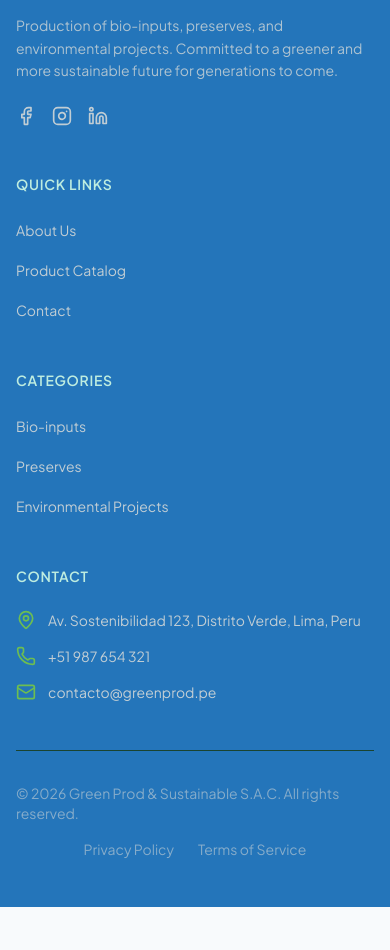
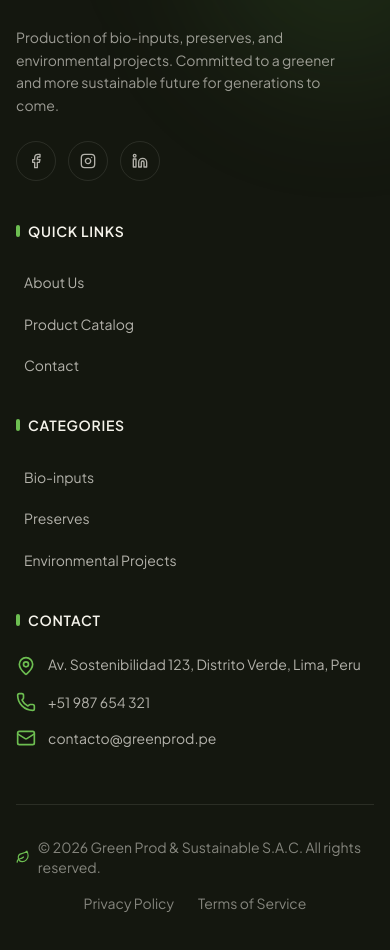
Before and after one commit to GreenProdANDSustainable/WebPage-Main-Principal-Informativa, a Next.js app: page /en in a window 390 px wide. Shown: the part 4776-5726 px from the top of the page. Before the commit the page ends 5683 px from the top, so only its background shows below. Built offline with nearby package versions, Linux system fonts and the light colour scheme.

Commit message:
feat(footer): rediseno premium responsive (paleta ink/husk/paper)
Refactor Footer component to use arrays for social links, quick links, and categories. Update styling and structure for better readability and maintainability.

```diff
--- a/components/layout/Footer.tsx
+++ b/components/layout/Footer.tsx
@@ -36,14 +36,35 @@ export default function Footer({ dictionary }: FooterProps) {
   const d = dictionary.Footer;
   const nav = dictionary.Navbar;
 
+  const socials = [
+    { Icon: Facebook, label: 'Facebook' },
+    { Icon: Instagram, label: 'Instagram' },
+    { Icon: Linkedin, label: 'LinkedIn' },
+  ];
+
+  const quickLinks = [
+    { label: d.about_us, href: '/nosotros' },
+    { label: d.product_catalog, href: '/catalogo' },
+    { label: d.contact_label, href: '/contacto' },
+  ];
+
+  const categories = [
+    { label: d.bioinsumos, href: '/catalogo#bioinsumos' },
+    { label: d.conservas, href: '/catalogo#conservas' },
+    { label: d.environmental_projects, href: '/catalogo#proyectos' },
+  ];
+
   return (
-    <footer className="bg-gp-blue text-[#e8e4db]/80">
-      <div className="mx-auto max-w-7xl px-4 py-12 sm:px-6 lg:px-8 lg:py-16">
-        <div className="grid grid-cols-1 gap-12 md:grid-cols-2 lg:grid-cols-4">
+    <footer className="bg-ink text-paper/70 relative overflow-hidden">
+      <div className="from-gp-green via-gp-blue to-gp-green h-1 w-full bg-gradient-to-r" />
+      <div className="bg-gp-green/10 pointer-events-none absolute -top-24 -right-24 h-72 w-72 rounded-full blur-3xl" />
+
+      <div className="relative mx-auto max-w-7xl px-4 py-14 sm:px-6 lg:px-8 lg:py-20">
+        <div className="grid grid-cols-1 gap-10 sm:grid-cols-2 lg:grid-cols-4 lg:gap-12">
           {/* Brand */}
           <div className="space-y-6">
-            <Link href="/" className="flex items-center gap-2 text-white">
-              <div className="relative h-12 w-32 transition-all duration-300 md:h-14 md:w-36">
+            <Link href="/" className="inline-flex items-center gap-2 text-white">
+              <div className="relative h-12 w-32 transition-transform duration-300 hover:scale-105 md:h-14 md:w-36">
                 <Image
                   src="/greenprod blanco png.png"
                   alt="Green Prod & Sustainable S.A.C"
@@ -52,108 +73,96 @@ export default function Footer({ dictionary }: FooterProps) {
                 />
               </div>
             </Link>
-            <p className="text-sm leading-relaxed text-[#e8e4db]/70">{d.description}</p>
-            <div className="flex gap-4">
-              <a href="#" className="transition-colors hover:text-[#beede0]">
-                <Facebook className="h-5 w-5" />
+            <p className="text-paper/60 max-w-xs text-sm leading-relaxed">{d.description}</p>
+            <div className="flex gap-3">
+              {socials.map(({ Icon, label }) => (
+                <a
+                  key={label}
+                  href="#"
+                  aria-label={label}
+                  className="border-paper/10 text-paper/70 hover:border-gp-green hover:bg-gp-green hover:text-ink flex h-10 w-10 items-center justify-center rounded-full border transition-all duration-300 hover:-translate-y-0.5"
+                >
+                  <Icon className="h-4 w-4" />
                 </a>
-              <a href="#" className="transition-colors hover:text-[#beede0]">
-                <Instagram className="h-5 w-5" />
-              </a>
-              <a href="#" className="transition-colors hover:text-[#beede0]">
-                <Linkedin className="h-5 w-5" />
-              </a>
+              ))}
             </div>
           </div>
 
           {/* Quick Links */}
           <div>
-            <h3 className="mb-6 text-sm font-semibold tracking-wider text-[#beede0] uppercase">
+            <h3 className="font-display text-paper mb-6 flex items-center gap-2 text-sm font-semibold tracking-wider uppercase">
+              <span className="bg-gp-green h-3 w-1 rounded-full" />
               {d.quick_links_title}
             </h3>
-            <ul className="space-y-4">
-              <li>
-                <Link href="/nosotros" className="text-sm transition-colors hover:text-[#beede0]">
-                  {d.about_us}
+            <ul className="space-y-3.5">
+              {quickLinks.map((item) => (
+                <li key={item.href}>
+                  <Link
+                    href={item.href}
+                    className="group hover:text-gp-green inline-flex items-center gap-2 text-sm transition-colors"
+                  >
+                    <span className="bg-gp-green/50 h-px w-0 transition-all duration-300 group-hover:w-4" />
+                    {item.label}
                   </Link>
                 </li>
-              <li>
-                <Link href="/catalogo" className="text-sm transition-colors hover:text-[#beede0]">
-                  {d.product_catalog}
-                </Link>
-              </li>
-              <li>
-                <Link href="/contacto" className="text-sm transition-colors hover:text-[#beede0]">
-                  {d.contact_label}
-                </Link>
-              </li>
+              ))}
             </ul>
           </div>
 
-          {/* Catalog */}
+          {/* Categories */}
           <div>
-            <h3 className="mb-6 text-sm font-semibold tracking-wider text-[#beede0] uppercase">
+            <h3 className="font-display text-paper mb-6 flex items-center gap-2 text-sm font-semibold tracking-wider uppercase">
+              <span className="bg-gp-green h-3 w-1 rounded-full" />
               {d.categories_title}
             </h3>
-            <ul className="space-y-4">
-              <li>
+            <ul className="space-y-3.5">
+              {categories.map((item) => (
+                <li key={item.href}>
                   <Link
-                  href="/catalogo#bioinsumos"
-                  className="text-sm transition-colors hover:text-[#beede0]"
+                    href={item.href}
+                    className="group hover:text-gp-green inline-flex items-center gap-2 text-sm transition-colors"
                   >
-                  {d.bioinsumos}
+                    <span className="bg-gp-green/50 h-px w-0 transition-all duration-300 group-hover:w-4" />
+                    {item.label}
                   </Link>
                 </li>
-              <li>
-                <Link
-                  href="/catalogo#conservas"
-                  className="text-sm transition-colors hover:text-[#beede0]"
-                >
-                  {d.conservas}
-                </Link>
-              </li>
-              <li>
-                <Link
-                  href="/catalogo#proyectos"
-                  className="text-sm transition-colors hover:text-[#beede0]"
-                >
-                  {d.environmental_projects}
-                </Link>
-              </li>
+              ))}
             </ul>
           </div>
 
           {/* Contact */}
           <div>
-            <h3 className="mb-6 text-sm font-semibold tracking-wider text-[#beede0] uppercase">
+            <h3 className="font-display text-paper mb-6 flex items-center gap-2 text-sm font-semibold tracking-wider uppercase">
+              <span className="bg-gp-green h-3 w-1 rounded-full" />
               {d.contact_title}
             </h3>
             <ul className="space-y-4">
               <li className="flex items-start gap-3">
-                <MapPin className="text-gp-green h-5 w-5 shrink-0" />
-                <span className="text-sm text-[#e8e4db]/80">{d.address}</span>
+                <MapPin className="text-gp-green mt-0.5 h-5 w-5 shrink-0" />
+                <span className="text-paper/70 text-sm">{d.address}</span>
               </li>
               <li className="flex items-center gap-3">
                 <Phone className="text-gp-green h-5 w-5 shrink-0" />
-                <span className="text-sm text-[#e8e4db]/80">{d.phone}</span>
+                <span className="text-paper/70 text-sm">{d.phone}</span>
               </li>
               <li className="flex items-center gap-3">
                 <Mail className="text-gp-green h-5 w-5 shrink-0" />
-                <span className="text-sm text-[#e8e4db]/80">{d.email}</span>
+                <span className="text-paper/70 text-sm">{d.email}</span>
               </li>
             </ul>
           </div>
         </div>
 
-        <div className="mt-12 flex flex-col items-center justify-between gap-4 border-t border-[#1a4430] pt-8 md:flex-row">
-          <p className="text-sm text-[#e8e4db]/50">
+        <div className="border-paper/10 mt-14 flex flex-col items-center justify-between gap-4 border-t pt-8 md:flex-row">
+          <p className="text-paper/50 flex items-center gap-2 text-sm">
+            <Leaf className="text-gp-green h-4 w-4" />
             &copy; {new Date().getFullYear()} Green Prod & Sustainable S.A.C. {d.copyright}
           </p>
-          <div className="flex gap-6 text-sm text-[#e8e4db]/50">
-            <a href="#" className="transition-colors hover:text-[#beede0]">
+          <div className="flex gap-6 text-sm">
+            <a href="#" className="text-paper/50 hover:text-gp-green transition-colors">
               {d.privacy_policy}
             </a>
-            <a href="#" className="transition-colors hover:text-[#beede0]">
+            <a href="#" className="text-paper/50 hover:text-gp-green transition-colors">
               {d.terms_of_service}
             </a>
           </div>
```
Lines whose indentation alone changed are shown as unchanged.
